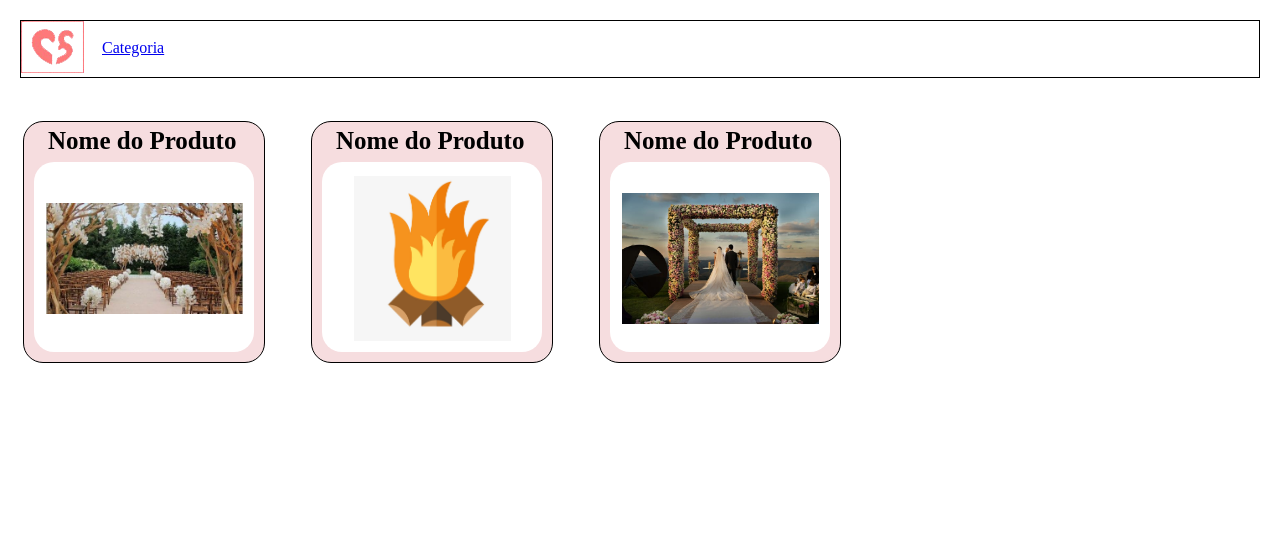
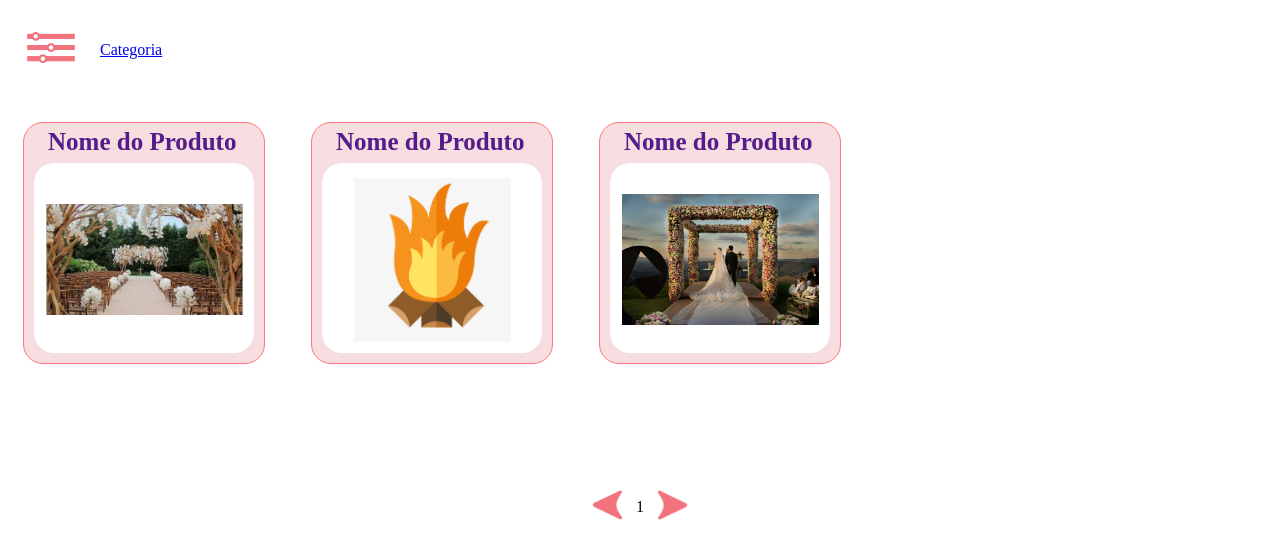
Before and after one commit to GustaDev00/casamentodossonhos, a PHP site: page /loja.html in a window 1280 px wide. Shown: the part 100-659 px from the top of the page. Run offline with PHP 8.4, Linux system fonts and the light colour scheme.

Commit message:
terminado

```diff
--- a/css/default.css
+++ b/css/default.css
@@ -140,7 +140,7 @@ figure figcaption a:active{
 .hidde{ height: 90%; margin: 10px; }
 
 .produto_loja{
-    border: 1px solid black;
+    border: 1px solid #FF757F;
     border-radius: 20px;
     margin: 23px;
     background: #f6dddf;
@@ -148,8 +148,11 @@ figure figcaption a:active{
 }
 
 #filtro{
-    border: 1px solid;
     margin: 20px;
+}
+
+#filtro img{
+    width: 62px;
 }
 
 #filtro a{
@@ -161,3 +164,14 @@ figure figcaption a:active{
 .produto_loja h3{
     margin-bottom: 10px;
 }
+
+#container main section:last-child{
+    display: flex;
+    align-items: center;
+    justify-content: center;
+    margin-top: 100px;
+}
+
+.produto_loja a{
+    text-decoration: none
+}
--- a/css/style480.css
+++ b/css/style480.css
@@ -56,6 +56,7 @@
     bottom: 160px;
     height: 150px;
  }
+
 
 
 
--- a/loja.html
+++ b/loja.html
@@ -72,6 +72,29 @@
                     $(produto).css("width","10px");
                 }
             }
+            //funcao de troca o valor fecho mano pqp
+
+            var valorNum = 1;
+                var Qphp = 11;
+            Qphp = Qphp / 10;
+
+            $("#container main section:last-child img:last-child").on("click", function(){
+                if(valorNum < Qphp){
+                    valorNum = valorNum + 1;
+                    $("#container main section:last-child label").text(valorNum);
+                }else{
+
+                }
+            });
+
+            $("#container main section:last-child img:first-child").on("click", function(){
+                if(valorNum > 1){
+                valorNum = valorNum - 1;
+                    $("#container main section:last-child label").text(valorNum);
+                }else{
+
+                }
+            });
     });
         </script>
 
@@ -86,12 +109,13 @@
 
                <section id="filtro">
                   <!-- <img src="imagens/filtro.png" title="icone_filtro"> -->
-                   <img src="imagens/logo.png" title="icone_filtro">
+                   <img src="imagens/filtro.gif" title="icone_filtro">
                    <a href="#">Categoria</a>
                 </section>
                 <section id="caixa_produtos">
 
                     <div id="produto1" class="produto_loja">
+                        <a href="">
                         <div class="oi">
                             <div class="hidde">
                         <!-- <img src="imagens/produto1" title="produto1"> -->
@@ -101,9 +125,11 @@
                         <h3>Nome do Produto</h3>
                         <p>Descrição do produto......
                     </div>
+                </a>
                     </div>
 
                     <div id="produto2" class="produto_loja">
+                            <a href="">
                             <div class="oi">
                                 <div class="hidde">
                         <!-- <img src="imagens/produto2" title="produto2"> -->
@@ -113,9 +139,11 @@
                             <h3>Nome do Produto</h3>
                             <p>Descrição do produto......
                     </div>
+                </a>
                     </div>
 
                         <div id="produto3" class="produto_loja">
+                                <a href="">
                                 <div class="oi">
                                     <div class="hidde">
                             <!-- <img src="imagens/produto3" title="produto3"> -->
@@ -125,8 +153,13 @@
                                 <h3>Nome do Produto</h3>
                                 <p>Descrição do produto......
                         </div>
-
+                    </a>
                         </div>
+                </section>
+                <section>
+                    <img src="imagens/seta_esquerda.png">
+                    <label id="valorTroca">1</label>
+                    <img src="imagens/seta_direita.png">
                 </section>
 
 
```
Also changed, not shown: css/style1024.css (line endings or trailing spaces), css/style1366.css (line endings or trailing spaces), imagens/filtro.gif (added), imagens/seta_direita.png (added), imagens/seta_esquerda.png (added).
